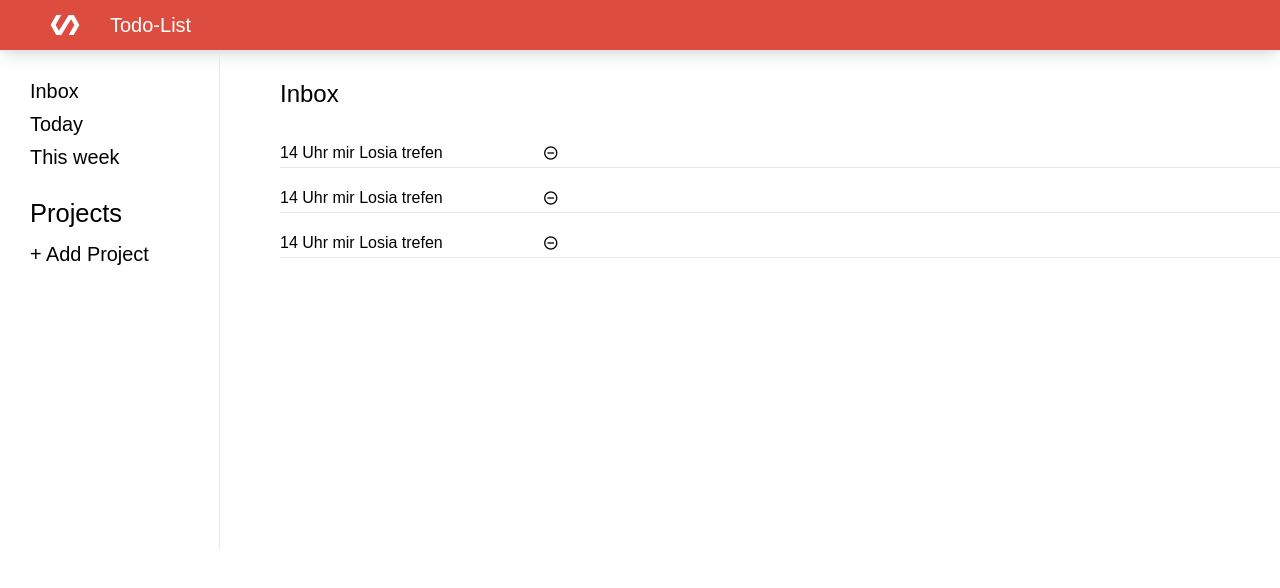
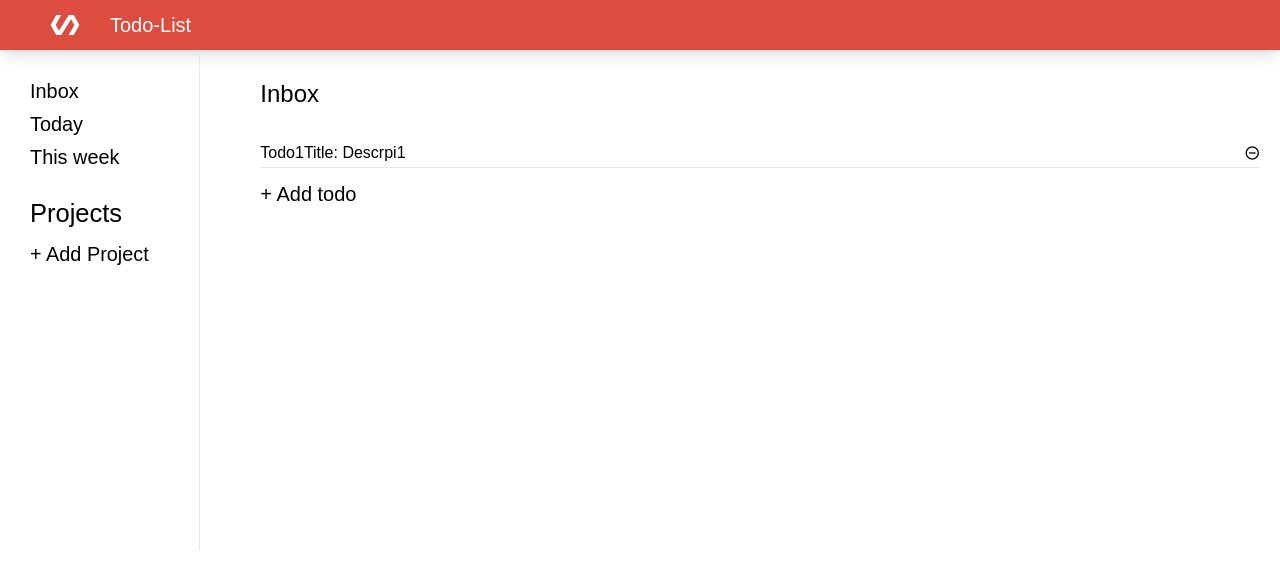
Before and after one commit to benokla/todo, a website built with webpack: page dist/index.html in a window 1280 px wide. Built offline with nearby package versions, Linux system fonts and the light colour scheme.

Commit message:
add todo logic

```diff
--- a/src/dom.js
+++ b/src/dom.js
@@ -1,3 +1,59 @@
+import { todoModule } from "./todo";
+
 const displayController = (() => {
+    const main = document.querySelector(".main");
+
+    const addTodoBtn = document.querySelector("#addTodoBtn");
+
+    // TODO
+    const todoContainer = document.querySelector("#todoContainer");
+    const enterAddTodoBtn = document.querySelector("#enterAddTodoBtn");
+    const addTodoForm = document.querySelector(".addTodoForm");
+
+    enterAddTodoBtn.addEventListener("click", enterAddTodo);
+    addTodoBtn.addEventListener("click", openAddTodoForm);
+
+    function enterAddTodo() {
+        const titleInput = document.querySelector("#titleInput")
+        const descriptionInput = document.querySelector("#descriptionInput")
+        const duedateInput = document.querySelector("#duedateInput")
+        const projectInput = document.querySelector("#projectInput");
+        const priorityInput = document.querySelector("#priorityInput");
+
+        addTodoForm.classList.remove("active");
+        todoModule.addTodo(titleInput.value, descriptionInput.value, duedateInput.value, projectInput.value, priorityInput.value);
+        loadInbox(todoModule.todos);
+    }
+
+    function openAddTodoForm() {
+        addTodoForm.classList.add("active")
+    }
+
+    const loadInbox = (todos) => {
+
+        todoContainer.innerHTML = "";
+
+        todos.forEach(element => {
+            const todo = document.createElement("div");
+            todo.classList.add("todo");
+
+            const todoText = document.createElement("p");
+            todoText.setAttribute("id", "todoText");
+            todoText.textContent = element.title + ": " + element.description;
+
+            const deleteLogo = document.createElement("span");
+            deleteLogo.setAttribute("id", "deleteLogo");
+            deleteLogo.classList.add("material-icons-outlined");
+            deleteLogo.textContent="remove_circle_outline";
+
+            todo.appendChild(todoText);
+            todo.appendChild(deleteLogo);
+            todoContainer.appendChild(todo);
+        });
+    }
+
+    return { loadInbox }
 
 })();
+
+export {displayController}
--- a/src/index.js
+++ b/src/index.js
@@ -1 +1,4 @@
 import { todoModule } from "./todo";
+import { displayController } from "./dom";
+
+displayController.loadInbox(todoModule.todos)
--- a/src/todo.js
+++ b/src/todo.js
@@ -2,10 +2,10 @@ const todoModule = (() => {
 
     let todos = [];
 
-    function Todo(title, description, dueDate, priority, project) {
+    function Todo(title, description, duedate, priority, project) {
         this.title = title;
         this.description = description;
-        this.dueDate = dueDate;
+        this.duedate = duedate;
         this.priority = priority;
         this.project = project;
     }
@@ -15,8 +15,15 @@ const todoModule = (() => {
     }
 
     let todo1 = new Todo("Todo1Title", "Descrpi1", "20-09-2022", "high", "project11");
+    todo1.pushToArray(todos)
 
+    function addTodo(title, description, duedate, priority, project) {
+        let newTodo = new Todo(title, description, duedate, priority, project);
+        newTodo.pushToArray(todos)
+        console.log(todos)
+    }
 
+    return {todos, addTodo}
 })();
 
 export{todoModule}
```
Also changed, not shown: dist/index.html, dist/main.css, dist/main.js.
